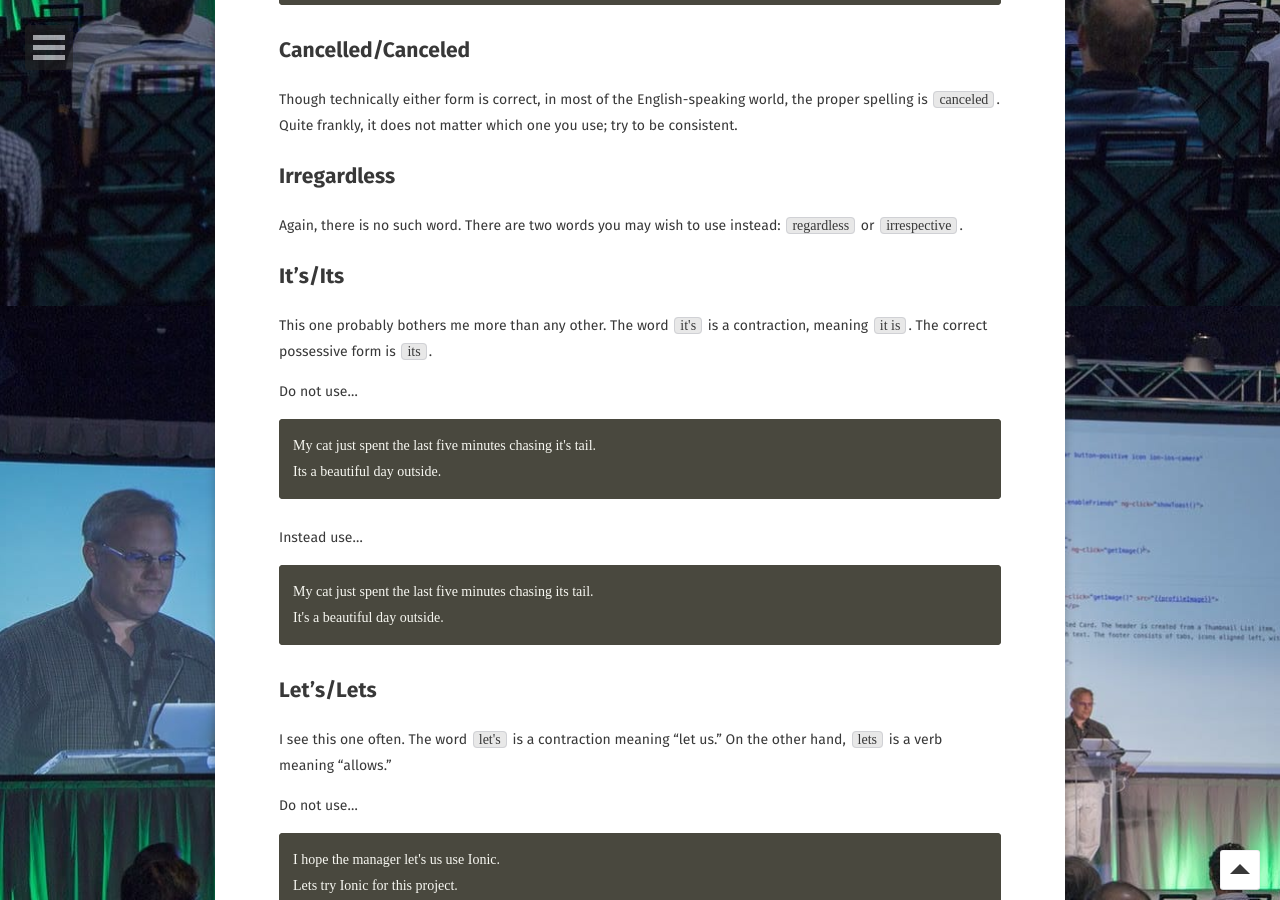
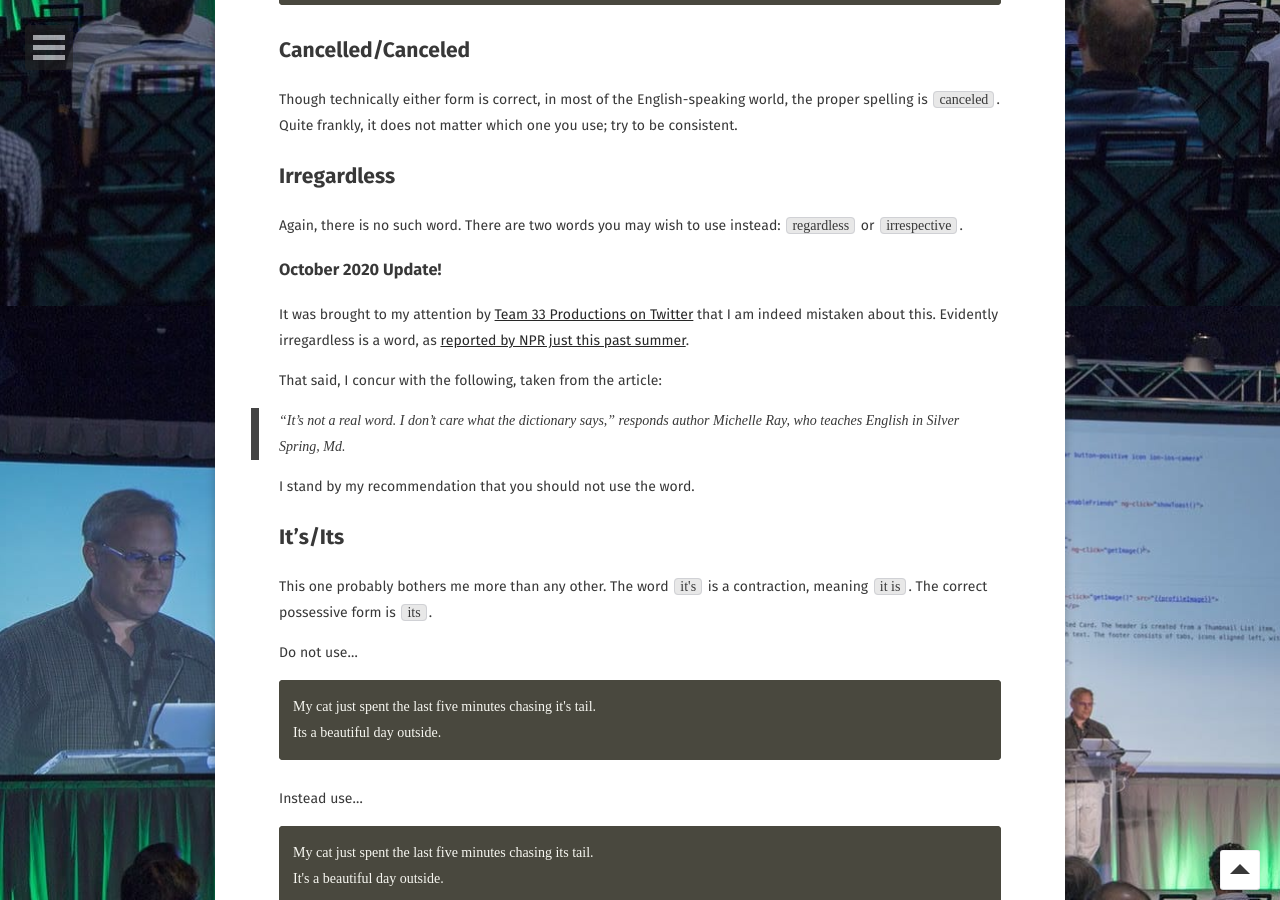
Before and after one commit to walkingriver/walkingriver.github.io, a Jekyll site: the page built from _posts/2020-04-13-watch-your-language.md, in a window 1280 px wide and 900 px high, scrolled down 1494 px. Built offline with Jekyll 4.4.1, drawn with Linux system fonts in a browser that asks for light colours; some web fonts are replaced.

Commit message:
Updated "irregardless"

```diff
--- a/_posts/2020-04-13-watch-your-language.md
+++ b/_posts/2020-04-13-watch-your-language.md
@@ -44,6 +44,14 @@ Though technically either form is correct, in most of the English-speaking world
 
 ## Irregardless
 Again, there is no such word. There are two words you may wish to use instead: `regardless` or `irrespective`.
+
+### October 2020 Update!
+It was brought to my attention by [Team 33 Productions on Twitter](https://tweetdeck.twitter.com/33ProductionsSP){:target="_blank"} that I am indeed mistaken about this. Evidently irregardless is a word, as [reported by NPR just this past summer](https://www.npr.org/2020/07/07/887649010/regardless-of-what-you-think-irregardless-is-a-word){:target="_blank"}.
+
+That said, I concur with the following, taken from the article:
+> "It's not a real word. I don't care what the dictionary says," responds author Michelle Ray, who teaches English in Silver Spring, Md.
+
+I stand by my recommendation that you should not use the word.
 
 ## It's/Its
 This one probably bothers me more than any other. The word `it's` is a contraction, meaning `it is`. The correct possessive form is `its`.
```
